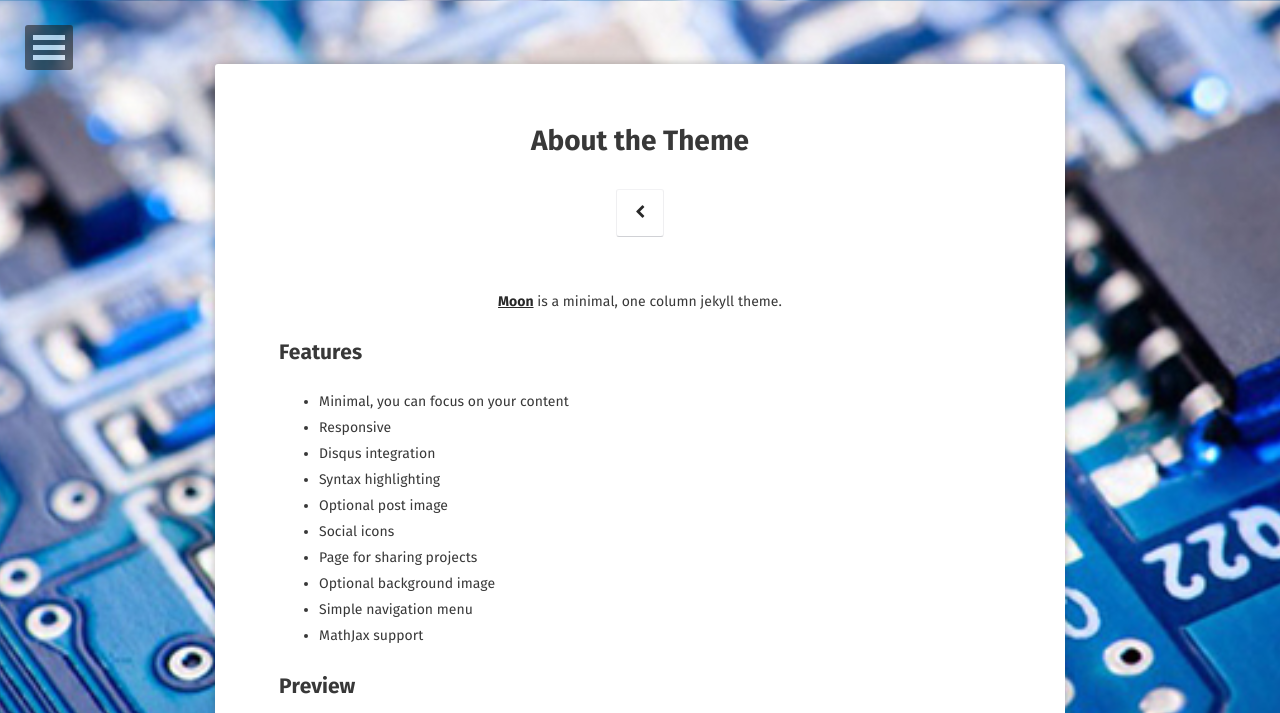
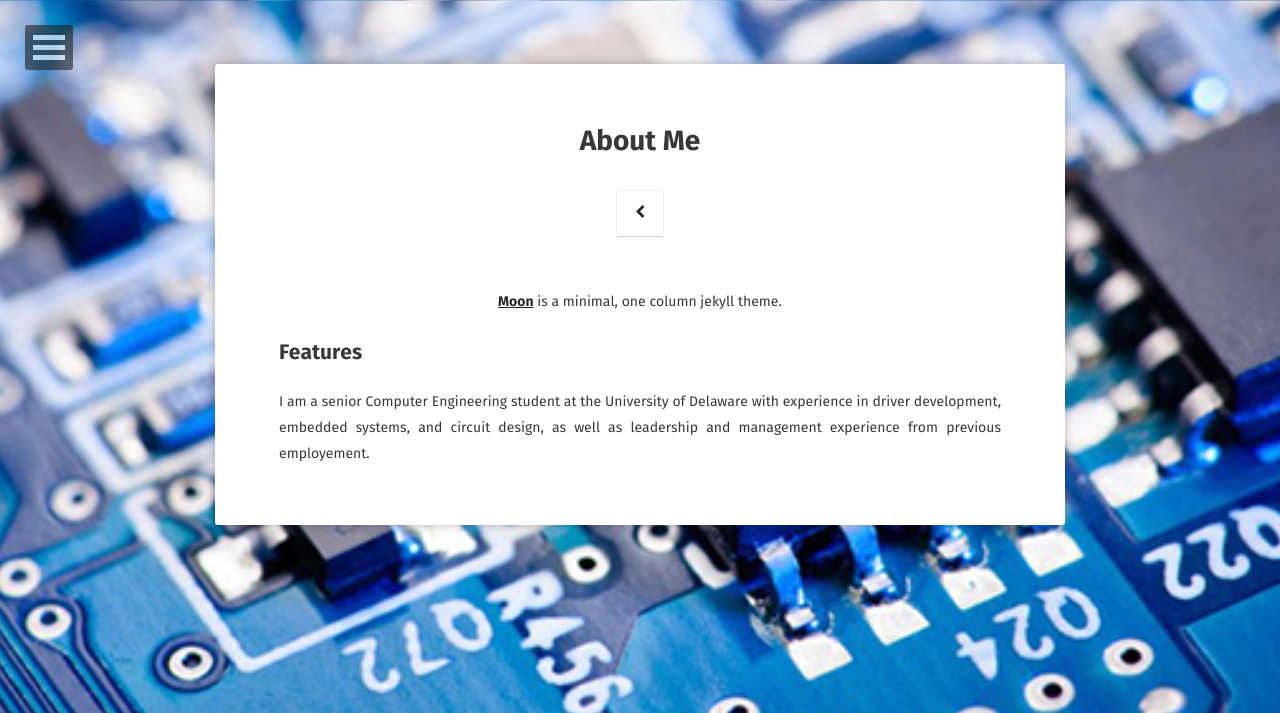
Before and after one commit to matthewmott/matthewmott.github.io, a Jekyll site: the page built from about/index.md, in a window 1280 px wide. Shown: the top 713 px of the page. Built offline with Jekyll 4.4.1, drawn with Linux system fonts in a browser that asks for light colours; some web fonts are replaced; some of the changed text lies outside the part shown; grey boxes are pictures that could not be loaded.

Commit message:
Update index.md

```diff
--- a/about/index.md
+++ b/about/index.md
@@ -1,37 +1,12 @@
 ---
 layout: page
-title: About the Theme
+title: About Me
 tags: [about, Jekyll, theme, moon]
-date: 2016-03-21
+date: 2017-12-09
 comments: false
 ---
 
 <center><a href="http://taylantatli.github.io/Moon"><b>Moon</b></a> is a minimal, one column jekyll theme.</center>
 
 ## Features
-* Minimal, you can focus on your content
-* Responsive
-* Disqus integration
-* Syntax highlighting
-* Optional post image
-* Social icons
-* Page for sharing projects
-* Optional background image
-* Simple navigation menu
-* MathJax support
-
-## Preview
-
-{% capture images %}
-    https://cloud.githubusercontent.com/assets/754514/14509720/61c61058-01d6-11e6-93ab-0918515ecd56.png
-    https://cloud.githubusercontent.com/assets/754514/14509716/61ac6c8e-01d6-11e6-879f-8308883de790.png
-{% endcapture %}
-{% include gallery images=images caption="Screenshots of Moon Theme" cols=2 %}
-
-See a [live version of Moon](http://taylantatli.github.io/Moon) hosted on GitHub.
-
-## Getting Started
-
-To learn how to install and use this theme check out the [Setup Guide](http://taylantatli.me/Moon/moon-theme/) for more information.
-
-[Install Moon](https://github.com/TaylanTatli/Moon){: .btn}
+I am a senior Computer Engineering student at the University of Delaware with experience in driver development, embedded systems, and circuit design, as well as leadership and management experience from previous employement.
```
